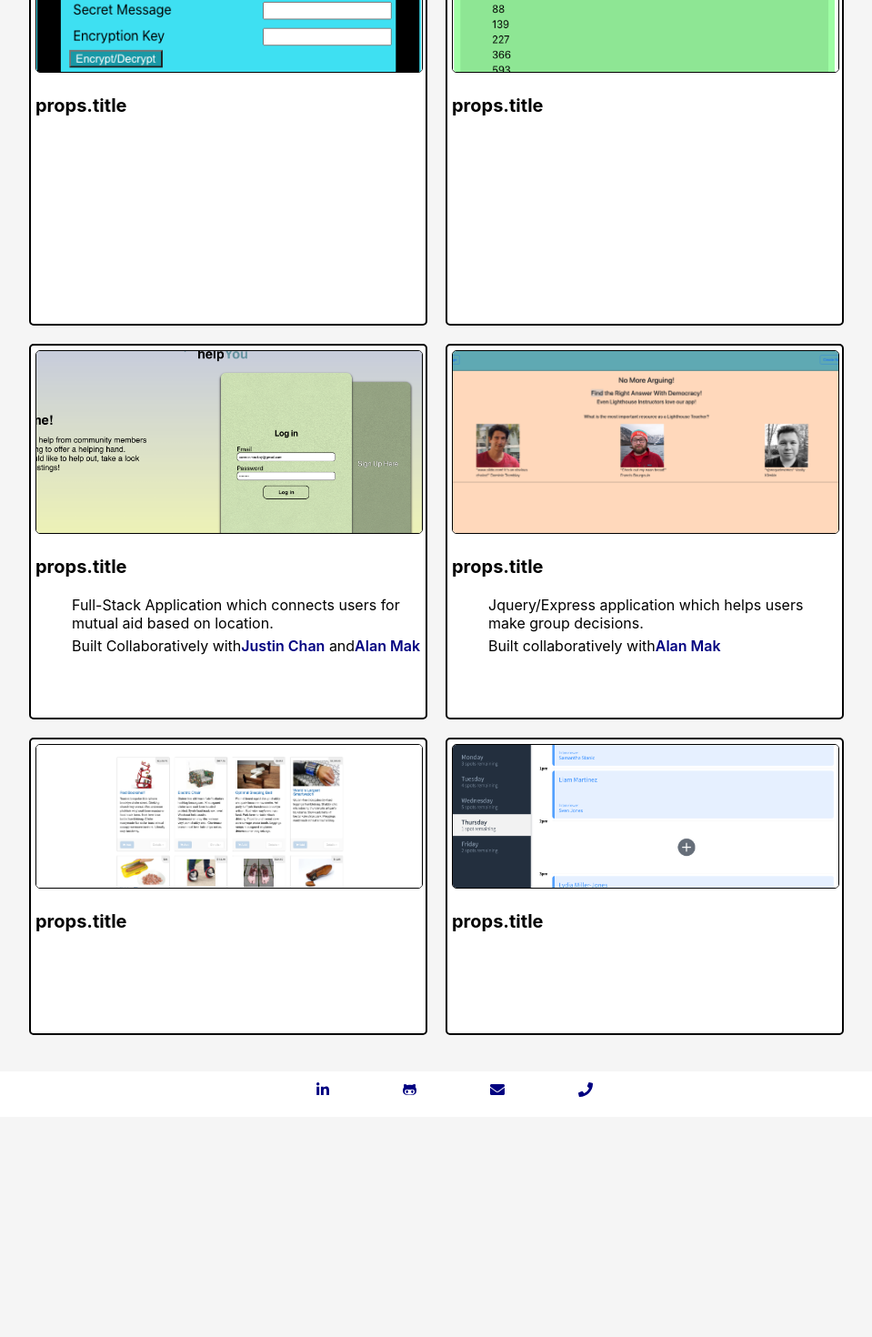
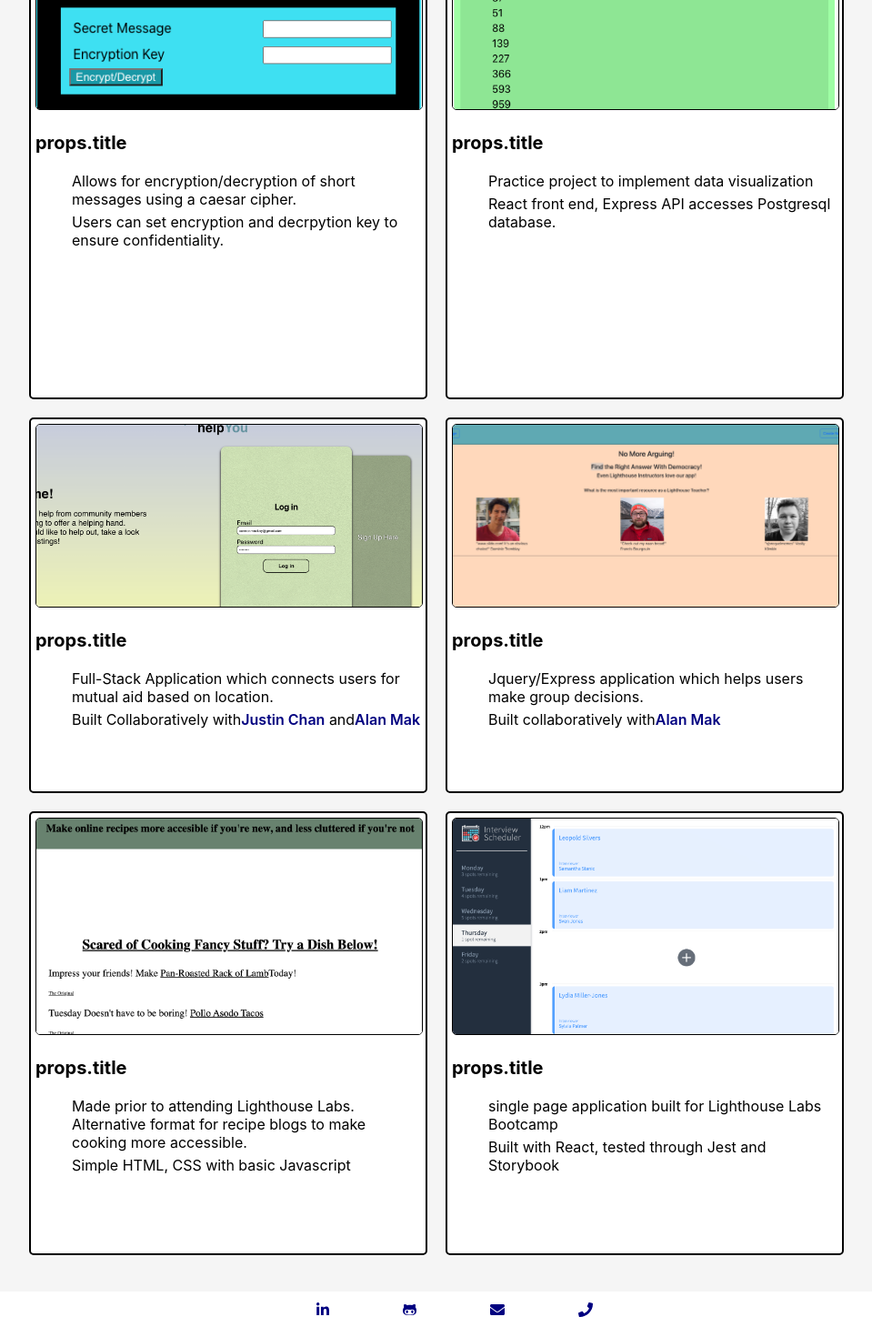
Before and after one commit to CD-Mackay/CD-Mackay.github.io, a React (Create React App) app: page / in a window 1280 px wide. Shown: the part 1741-3211 px from the top of the page at 91% size, without its empty margins (160-1119 px from the left). Before the commit the page ends 2969 px from the top, so only its background shows below. Built offline with nearby package versions, Linux system fonts and the light colour scheme.

Commit message:
finish adding descriptions

```diff
--- a/src/Components/Projects.jsx
+++ b/src/Components/Projects.jsx
@@ -13,8 +13,13 @@ export default function Projects() {
     <section id="projects">
       <h2>Projects</h2>
       <div id="projects-grid">
-        <ProjectSquare image={caesar} />
-        <ProjectSquare image={fibonacci} />
+        <ProjectSquare image={caesar}
+                       title={"Caesar Cipher"}
+                       description={"Allows for encryption/decryption of short messages using a caesar cipher."}
+                       stack={<li>Users can set encryption and decrpytion key to ensure confidentiality.</li>}/>
+        <ProjectSquare image={fibonacci}
+                        description={"Practice project to implement data visualization"}
+                        stack={<li>React front end, Express API accesses Postgresql database.</li>} />
         <ProjectSquare image={helpmehelpyou}
                        description={"Full-Stack Application which connects users for mutual aid based on location."}
                        stack={<li>Built Collaboratively with
@@ -29,8 +34,13 @@ export default function Projects() {
                                 <a href="https://github.com/alan-mak" target="blank">Alan Mak
                                 </a>
                               </li>}/>
-        <ProjectSquare image={rails} />
-        <ProjectSquare image={scheduler} />
+        <ProjectSquare image={recipe}
+                       description={"Made prior to attending Lighthouse Labs. Alternative format for recipe blogs to make cooking more accessible."}
+                       stack={<li>Simple HTML, CSS with basic Javascript</li>}/>
+        <ProjectSquare image={scheduler}
+                       description={"single page application built for Lighthouse Labs Bootcamp"}
+                       stack={<li>Built with React, tested through Jest and Storybook</li>}/>
+
       </div>
       </section>
   )
```
